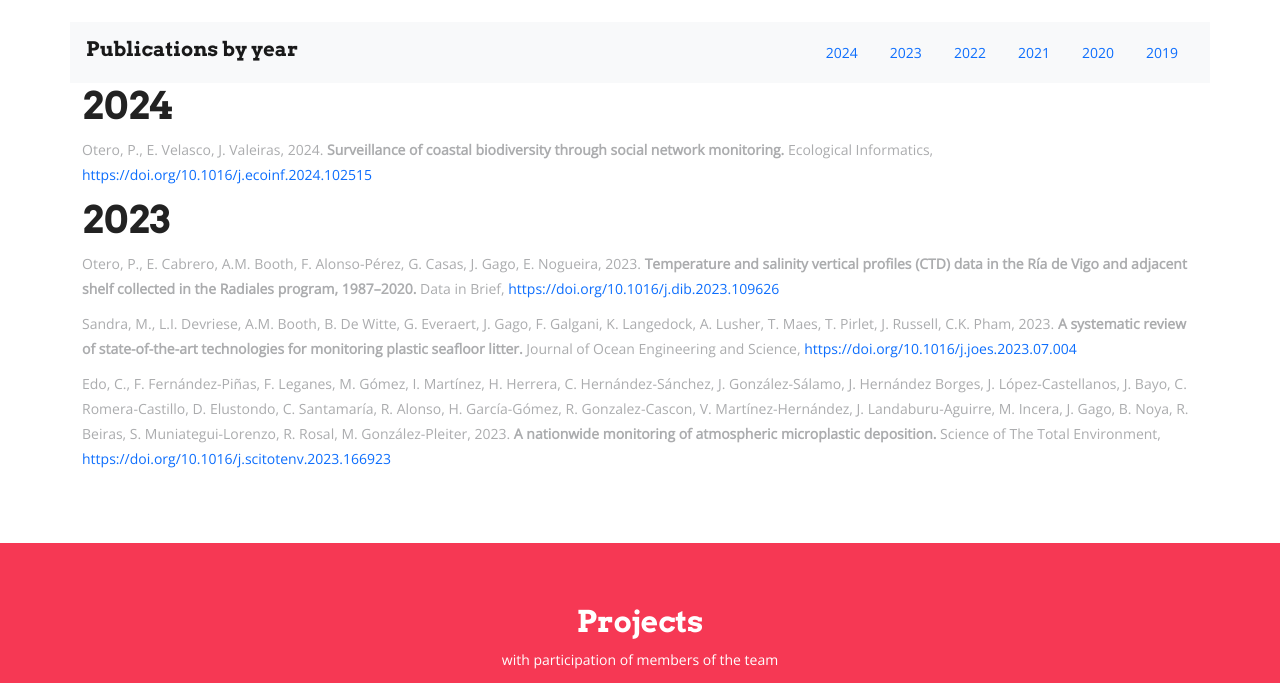
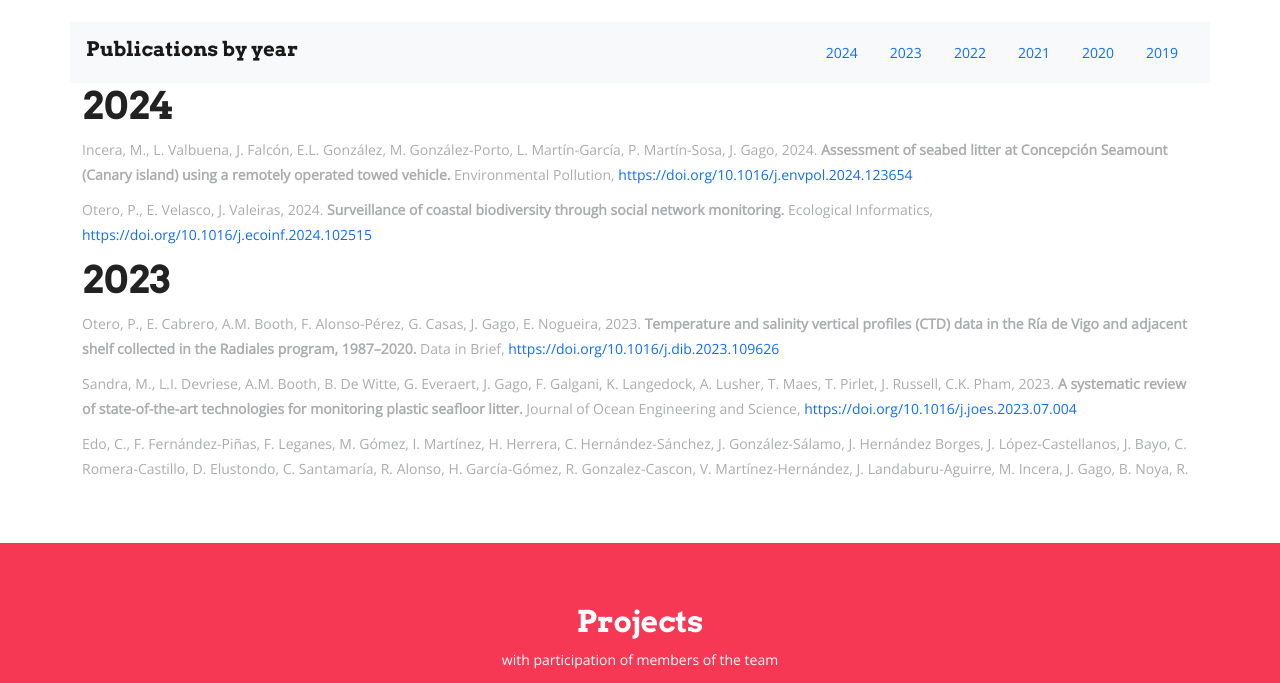
Before and after one commit to ocevi/ocevi.github.io, a plain HTML site: page index.html in a window 1280 px wide. Shown: the part 3460-4143 px from the top of the page. Drawn offline with nearby package versions, Linux system fonts and the light colour scheme; animation ran at ten frames a second; files whose address does not match are found by name.

Commit message:
Add files via upload

```diff
--- a/index.html
+++ b/index.html
@@ -501,10 +501,9 @@
 			<div data-bs-spy="scroll" data-bs-target="#navbar-example2" data-bs-offset="0" class="scrollspy-example" tabindex="0" style="overflow-y: scroll; height:400px">
 			    <h4 id="scrollspyHeading2023">2024</h4>
 				<ul class="list-inline">
-					<!--li class="list-inline-item" style="padding-bottom:10px">
+					<li class="list-inline-item" style="padding-bottom:10px">
 						<p>Incera, M., L. Valbuena, J. Falcón, E.L. González, M. González-Porto, L. Martín-García, P. Martín-Sosa, J. Gago, 2024. <b>Assessment of seabed litter at Concepción Seamount (Canary island) using a remotely operated towed vehicle.</b> Environmental Pollution, <a href="https://doi.org/10.1016/j.envpol.2024.123654">https://doi.org/10.1016/j.envpol.2024.123654</a></p>
 					</li>
-					-->
 					<li class="list-inline-item" style="padding-bottom:10px">
 						<p>Otero, P., E. Velasco, J. Valeiras, 2024. <b>Surveillance of coastal biodiversity through social network monitoring.</b> Ecological Informatics, <a href="https://doi.org/10.1016/j.ecoinf.2024.102515">https://doi.org/10.1016/j.ecoinf.2024.102515</a></p>
 					</li>
```
